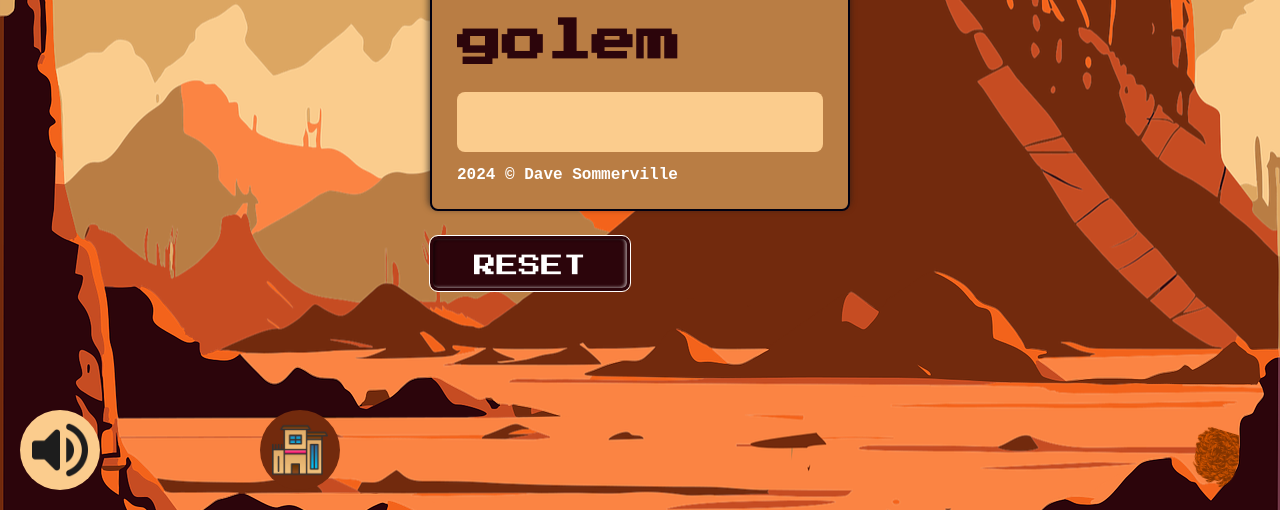
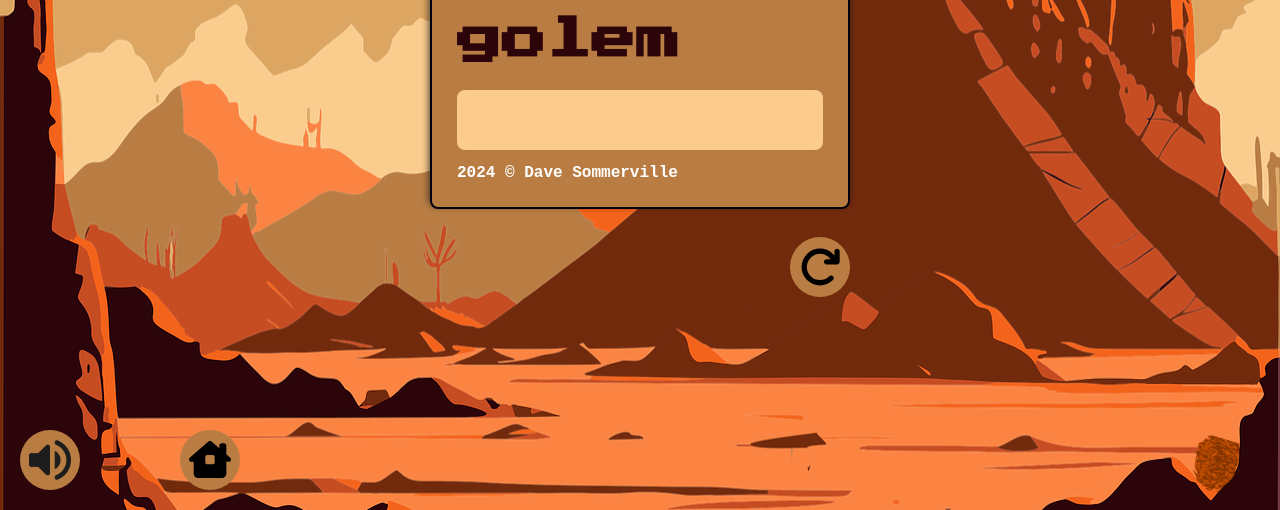
Before and after one commit to dave-sommerville/script-scavengers, a website with bundled scripts: page index.html in a window 1280 px wide. Both pictures are taken after a click on the button "START". Shown: the part 290-800 px from the top of the page. Built offline with nearby package versions, Linux system fonts and the light colour scheme.

Commit message:
Reset button adjusted

```diff
--- a/index.html
+++ b/index.html
@@ -74,9 +74,9 @@
 					2024 &copy; Dave Sommerville
 				</p>
 			</div>
-				<div class="button-wrapper flex">
-					<button class="restart-reset">RESET</button>
-				</div>
+      <div class="button-wrapper flex">
+        <button class="restart-reset"></button>
+      </div>
         <button class="home"></button>
 		</section>
     <img
--- a/src/css/style.css
+++ b/src/css/style.css
@@ -184,30 +184,9 @@ main {
 }
 
 .button-wrapper {
-  justify-content: space-between;
+  width: 100%;
+  justify-content: right;
 }
-
-.restart-reset {
-  width: 200px;
-  height: 55px;
-  margin: 25px 0;
-  color: #fff;
-  padding: auto;
-  background-color: var(--clr-dark);
-  border-radius: var(--app-border-rad);
-  border: solid 3px var(--clr-dark);
-  outline: solid 0.5px #fff;
-  box-shadow: inset -2px -1px 3px rgb(250 250 250 / 0.5),
-    inset 2px 1px 3px rgb(0 0 0 / 0.5);
-  line-height: 55px;
-  font-size: 1.4rem;
-  font-weight: 500;
-  cursor: pointer;
-  transition: all 0.3s ease-in-out;
-}
-
-
-
 
 .start-btn {
   width: 180px;
@@ -222,7 +201,7 @@ main {
     inset 2px 1px 3px rgb(0 0 0 / 0.5);
   cursor: pointer;
   filter: saturate(0);
-  transition: all 0.2.5s ease-in-out;
+  transition: all 0.25s ease-in-out;
 
   span {
     background-color: #012;
@@ -233,6 +212,27 @@ main {
 .start-btn:hover {
   filter: saturate(1);
 }
+
+.restart-reset {
+  height: 60px;
+  width: 60px;
+  border-radius: 50%;
+  position: relative;
+  background:
+  var(--clr-light)
+  url('../img/reset.svg')
+  no-repeat
+  center
+  center;
+  background-size: 70%;
+  z-index: 10000;
+  bottom: 20px;
+  transition: all 0.25s ease-in-out;
+  margin: 48px 0 0 var(--app-spacing);
+  cursor: pointer;
+  transition: all 0.3s ease-in-out;
+}
+
 
 /*---------------------------------------------->
   GAME PLAY
@@ -317,8 +317,8 @@ input[disabled] {
 }
 
 .home, .mute, .view-scores {
-  height: 80px;
-  width: 80px;
+  height: 60px;
+  width: 60px;
   border-radius: 50%;
   position: fixed;
   z-index: 10000;
@@ -327,10 +327,10 @@ input[disabled] {
 }
 
 .home {
-  left: 260px;
+  left: 180px;
   background:
-    var(--clr-medium)
-    url('../img/home.png')
+    var(--clr-light)
+    url('../img/home.svg')
     no-repeat
     center
     center;
@@ -342,7 +342,7 @@ input[disabled] {
   left: 20px;
   cursor: pointer;
   background:
-    var(--clr-lightest)
+    var(--clr-light)
     url('../img/mute.png')
     no-repeat
     center
@@ -351,24 +351,24 @@ input[disabled] {
 }
 
 .view-scores {
-  left: 140px;
+  left: 100px;
   background:
-    var(--clr-medium)
-    url('../img/trophy.png')
+    var(--clr-light)
+    url('../img/trophy2.png')
     no-repeat
     center
     center;
-  background-size: 85%;
+  background-size: 80%;
   cursor: pointer;
 }
 
-.home:hover, .mute:hover, .view-scores:hover {
+.home:hover, .mute:hover, .view-scores:hover, .restart-reset:hover {
   filter: saturate(1.5);
 }
 
 .muted {
   background:
-    var(--clr-lightest)
+    var(--clr-light)
     url('../img/mute.png')
     no-repeat
     center
@@ -378,7 +378,7 @@ input[disabled] {
 
 .unmuted {
   background:
-    var(--clr-lightest)
+    var(--clr-light)
     url('../img/unmute.png')
     no-repeat
     center
@@ -540,7 +540,7 @@ ul {
   background-size: cover;
   position: absolute;
   right: -60px;
-  bottom: 3svh;
+  bottom: 2svh;
   z-index: 300;
   animation: tumbleRight 18s infinite linear 7s;
 }
--- a/src/js/app.js
+++ b/src/js/app.js
@@ -26,6 +26,7 @@ function removeClass(element, customClass) {
   return element;
 }
 
+// import { select, listen } from './utils.js';
 /*-------------------------------------------------------------------------->
 	ELEMENT SELECTORS
 <--------------------------------------------------------------------------*/
```
Also changed, not shown: README.md, src/img/home.svg (added), src/img/mute.svg (added), src/img/reset.svg (added), src/img/trophy2.png (added), src/img/unmute.svg (added).
